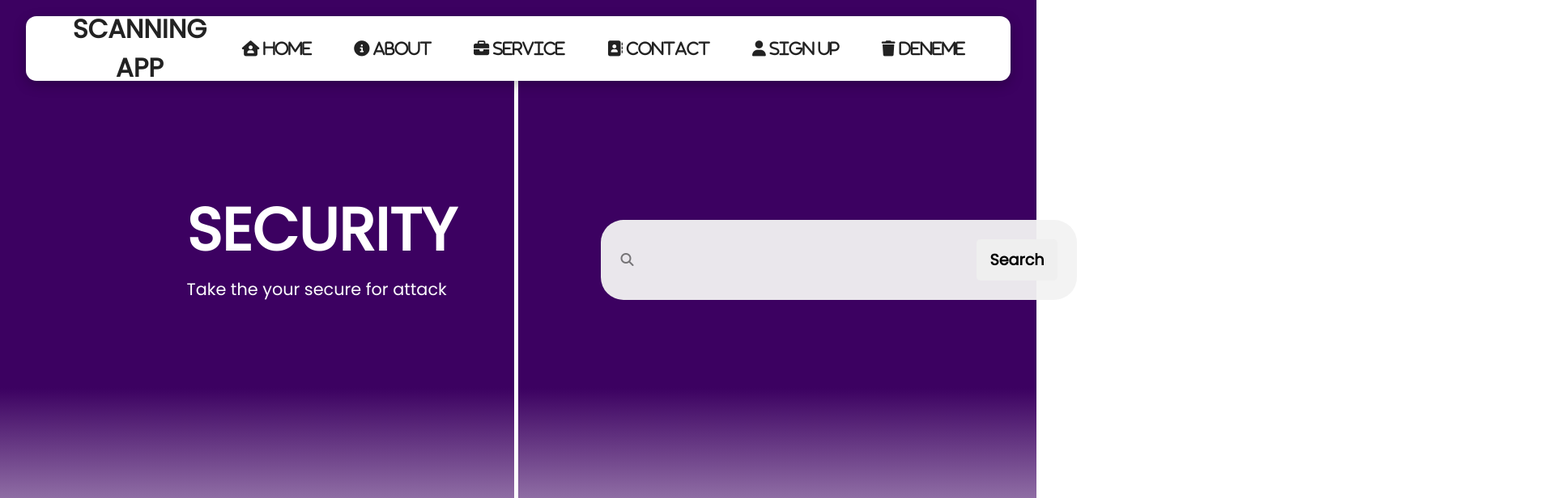
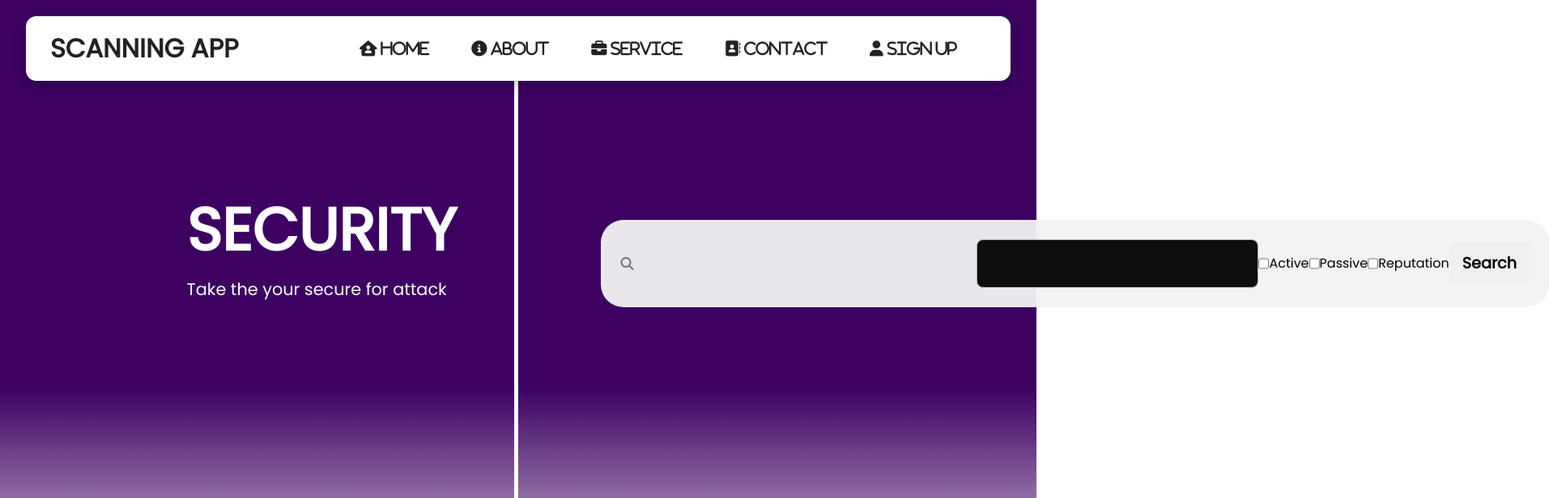
Before and after one commit to pavowax/CheckApp, a React (Create React App) app in the folder web/app/: page / in a window 1280 px wide. Shown: the top 616 px of the page at 81% size, 1913 px wide, since content can reach past the window. Built offline with nearby package versions, Linux system fonts and the light colour scheme.

Commit message:
last dance

```diff
--- a/web/app/public/index.html
+++ b/web/app/public/index.html
@@ -10,7 +10,7 @@
     />
     <link rel="apple-touch-icon"/>
 
-    <link rel="manifest"/>
+    <link rel="manifest" />
 
     <link rel="stylesheet" href="https://cdnjs.cloudflare.com/ajax/libs/font-awesome/6.5.1/css/all.min.css" integrity="sha512-DTOQO9RWCH3ppGqcWaEA1BIZOC6xxalwEsw9c2QQeAIftl+Vegovlnee1c9QX4TctnWMn13TZye+giMm8e2LwA==" crossorigin="anonymous" referrerpolicy="no-referrer" />
     <title>Scanning App</title>
--- a/web/app/src/App.js
+++ b/web/app/src/App.js
@@ -1,22 +1,36 @@
-import { Route, Routes } from "react-router-dom"
+import { useEffect } from "react"
+import { Route, Routes, useLocation, useHistory } from "react-router-dom"
 import "./style.css"
 import Home from "./routes/Home";
 import About from "./routes/About";
 import Service from "./routes/Service";
 import Contact from "./routes/Contact";
-import Deneme from "./routes/Deneme";
 import Sign from "./routes/Sign";
+import Result from "./routes/Result";
+
 
 function App() {
+  // const history = useHistory();
+  // const location = useLocation();
+
+  // useEffect(() => {
+  //   console.log('Current route:', location.pathname);
+  //   const token = localStorage.getItem('jwt');
+  //   if (!token) {
+  //     // history.push('/sign');
+  //   }
+  // }, [location]);
+
   return (
     <div className="App">
       <Routes>
-        <Route path="/" element={<Home/>}/>
-        <Route path="/about" element={<About/>}/>
-        <Route path="/service" element={<Service/>}/>
-        <Route path="/contact" element={<Contact/>}/>
-        <Route path="/sign" element={<Sign/>}/>
-        <Route path="/api" element={<Deneme/>}/>
+        <Route path="/" element={<Home />} />
+        <Route path="/about" element={<About />} />
+        <Route path="/service" element={<Service />} />
+        <Route path="/contact" element={<Contact />} />
+        <Route path="/sign" element={<Sign />} />
+        <Route path="/result" element={<Result />} />
+
       </Routes>
     </div>
   );
--- a/web/app/src/components/Hero.js
+++ b/web/app/src/components/Hero.js
@@ -1,20 +1,92 @@
-import React from 'react'
+import React, { useState } from 'react'
 import "./HeroStyle.css"
+import axios from 'axios';
+// import { useHistory } from 'react-router-dom';  // useHistory hook'unu import edin
+
 
 
 function Hero(props) {
+  const [address, setAddress] = useState('');
+  const [parameters, setParameters] = useState('');
+  const [active, setActive] = useState(false);
+  const [passive, setPassive] = useState(false);
+  const [reputation, setReputation] = useState(false);
+
+  const [loading, setLoading] = useState(false);  // Overlay kontrolü için yeni state
+  // const history = useHistory();  // history objesini alın
+
+
+  const handleSubmit = async (event) => {
+    event.preventDefault();
+
+    const parametersArray = parameters.split(',').map(param => param.trim())
+    const sendData = {
+      address,
+      parameters: parametersArray,
+      active,
+      passive,
+      reputation
+    }
+    const Authorization = localStorage.getItem('jwt')
+    const config = {
+      headers: { Authorization }
+    };
+
+    console.log(sendData)
+    setLoading(true);  // Overlay'i göster
+    try {
+      const response = await axios.post('http://localhost/api/scanner', sendData, config);
+      console.log(response.data);
+      console.log(response.data.message);
+      console.log(response.data.data);
+      window.kerem = (response.data.data);
+      if (response.data.message === 'OK') {
+        // Yanıt alındıktan sonra Result sayfasına yönlendirme yapın
+        // history.push({
+        //   pathname: '/result',
+        //   state: { response: response.data }  // response'u state olarak gönderin
+        // });
+      }
+    } catch (error) {
+      console.error(error);
+    } finally {
+      setLoading(false);  // Overlay'i kaldır
+    }
+
+  };
+
+  const handleAddressChange = (event) => {
+    setAddress(event.target.value);
+  };
+  const handleParametersChange = (event) => {
+    setParameters(event.target.value);
+  };
+  const handleActiveChange = (event) => {
+    setActive(event.target.checked);
+  };
+  const handlePassiveChange = (event) => {
+    setPassive(event.target.checked);
+  };
+  const handleReputationChange = (event) => {
+    setReputation(event.target.checked);
+  };
 
   return (
     <div className={props.cName}>
+      {loading && <div className="overlay">Loading...</div>}
       <div className='hero-text'>
         <h1>{props.title}</h1>
         <p>
           {props.text}
         </p>
-            <hr className='vr'/>
-            <form className='search'>
+        <hr className='vr' />
+        <form className='search' onSubmit={handleSubmit}>
           <i className="search-icon fa-solid fa-magnifying-glass"></i>
-              <input className='search-input' type='text' name='search-bar' id='search-bar'></input>
+          <input className='search-input' type='text' name='search-bar' id='search-bar' value={address} onChange={handleAddressChange} />
+          <input className='search-input-2' type='text' name='search-bar-2' id='search-bar-2' value={parameters} onChange={handleParametersChange} />
+          <input id="active-checkbox" type="checkbox" checked={active} onChange={handleActiveChange} /><label for="active-checkbox">Active</label>
+          <input id="passive-checkbox" type="checkbox" checked={passive} onChange={handlePassiveChange} /><label for="passive-checkbox">Passive</label>
+          <input id="reputation-checkbox" type="checkbox" checked={reputation} onChange={handleReputationChange} /><label for="reputation-checkbox">Reputation</label>
           <button className='search-button' type='submit'>Search</button>
         </form>
       </div>
--- a/web/app/src/components/MenuItems.js
+++ b/web/app/src/components/MenuItems.js
@@ -34,11 +34,4 @@ export const MenuItems = [
         id : "sign",
         icon : "fa-solid fa-user"
     },
-    {
-        title : " Deneme",
-        url : "/api",
-        cName : "nav-links",
-        id : "req",
-        icon : "fa-solid fa-trash"
-    }
 ]
--- a/web/app/src/components/SignOperations.js
+++ b/web/app/src/components/SignOperations.js
@@ -1,17 +1,65 @@
 import React, { useState } from 'react';
+import axios from 'axios';
 
 function SignOperations() {
+
+  const [username, setUsername] = useState('');
+  const [password, setPassword] = useState('');
+  const [message, setMessage] = useState('');
+  const [isLoggedIn, setIsLoggedIn] = useState(false);
+
+  const handleLogin = async (event) => {
+    event.preventDefault();
+    try {
+      const response = await axios.post('http://localhost/api/login', {
+        username,
+        password
+      });
+      const token = response.headers.get('Authorization');
+      if (token != null) {
+        localStorage.setItem('jwt', token);
+        // const data = response.data.data;
+        // const username = JSON.parse(data).Username;
+        // localStorage.setItem('username', username)
+      }
+      console.log(token);
+      setIsLoggedIn(true);
+      setMessage('Login successful!');
+    } catch (error) {
+      setMessage('Login failed: Invalid credentials');
+    }
+  };
+  const handleUsernameChange = (event) => {
+    setUsername(event.target.value);
+  };
+
+  const handlePasswordChange = (event) => {
+    setPassword(event.target.value);
+  };
+
+  const handleLogout = () => {
+    localStorage.removeItem('jwt');
+    setIsLoggedIn(false);
+    setMessage('Logged out');
+  };
+
   const [isActive, setIsActive] = useState(false);
   const handleClick = event => {
     setIsActive(current => !current);
   };
-    return(
+
+  return (
     <div className='body'>
+      <h1>{isLoggedIn ? '' : ''}</h1> {isLoggedIn ? (
+        <div>
+          <button onClick={handleLogout}>Logout</button>
+        </div>
+      ) : (
         <section className={isActive ? 'wrapper active' : 'wrapper'}>
           <div className="form signup">
             <header onClick={handleClick}>Signup</header>
-                    <form action="/">
-                        <input type="text" placeholder="Full name" required />
+            <form>
+              <input type="text" placeholder="Username" required />
               <input type="email" placeholder="Email address" required />
               <input type="password" placeholder="Password" required />
               <div className="checkbox">
@@ -23,14 +71,19 @@ function SignOperations() {
           </div>
           <div className="form login">
             <header onClick={handleClick}>Login</header>
-                    <form action="/">
-                        <input type="email" placeholder="Email address" required />
-                        <input type="password" placeholder="Password" required />
+            <form action='/' >
+              <input type="username" placeholder="Username" required value={username} onChange={handleUsernameChange} />
+              <input type="password" placeholder="Password" required value={password} onChange={handlePasswordChange} />
               <a href="/">Forgot password?</a>
-                        <input type="submit" value="Login" className='lognButton'/>
+              <input type="submit" value="Login" className='lognButton' onClick={handleLogin} />
+
+              <input typle="submit" value="Logout" className='lognButton' onClick={handleLogout} />
+
             </form>
           </div>
         </section>
+      )}
+      <p>{message}</p>
     </div>
   )
 }
--- a/web/app/src/routes/Deneme.js
+++ /dev/null
@@ -1,18 +0,0 @@
-import React, { useState, useEffect } from "react";
-
-
-function Deneme() {
-  const [message, setMessage] = useState("");
-
-  useEffect(() => {
-    fetch("http://localhost/api")
-      .then((res) => res.json())
-      .then((data) => setMessage(data.message));
-  }, []);
-  return (
-    <div>
-      Temp = {message}
-    </div>
-  )
-}
-export default Deneme
--- /dev/null
+++ b/web/app/src/routes/Result.js
@@ -0,0 +1,17 @@
+// Result.js
+
+// import React from 'react';
+
+// function Result(props) {
+//     const { response } = props.location.state;  // props'tan response'u alın
+
+//     return (
+//         <div>
+//             <h1>Result Page</h1>
+//             <p>API Response:</p>
+//             <pre>{JSON.stringify(response, null, 2)}</pre>  {/* API yanıtını gösterin */}
+//         </div>
+//     );
+// }
+
+// export default Result;
```
Also changed, not shown: web/app/package.json (+4 -3 lines), web/app/src/components/HeroStyle.css (+53 -20 lines), web/app/src/components/NavBar.js (+5 -4 lines), web/app/src/components/SignStyle.css (indentation only), 1 other file (tests, documents, lock files or other folders). Lines whose indentation alone changed are shown as unchanged.
